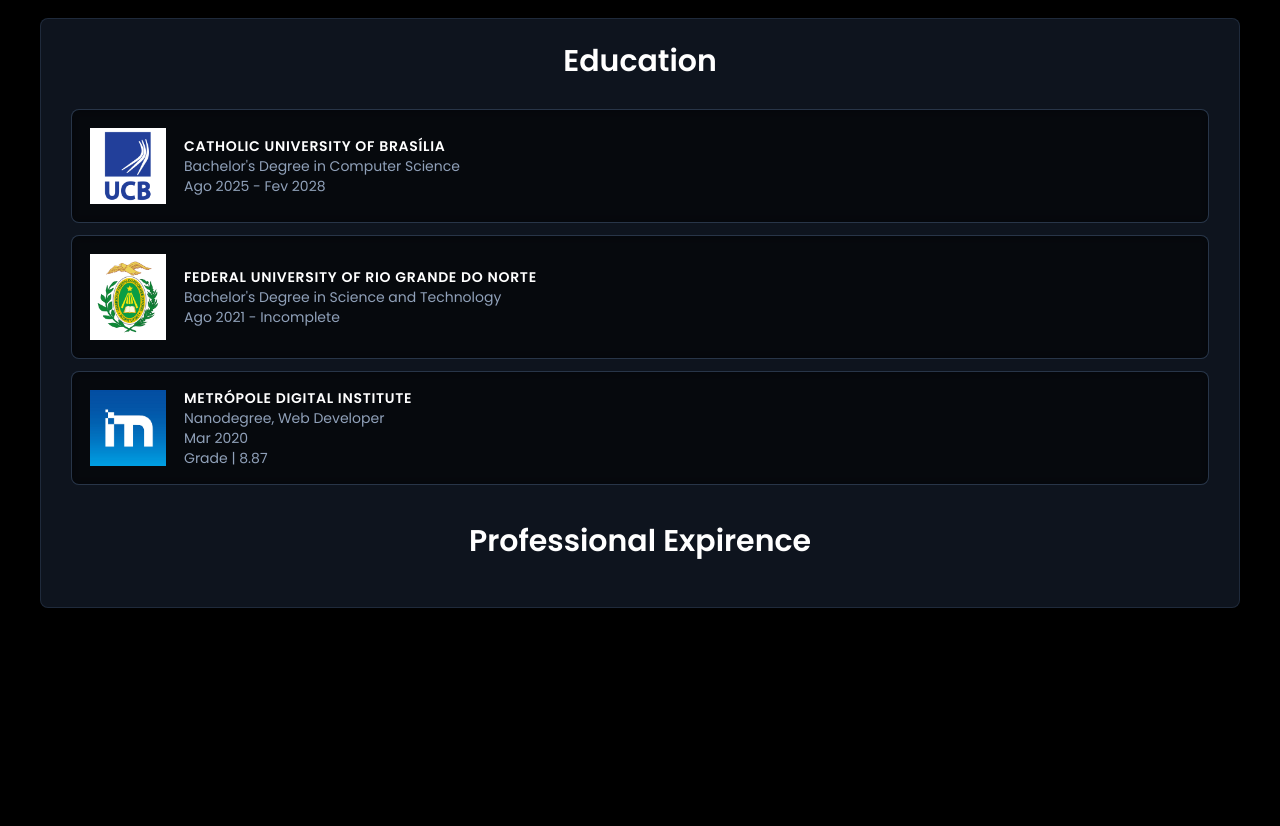
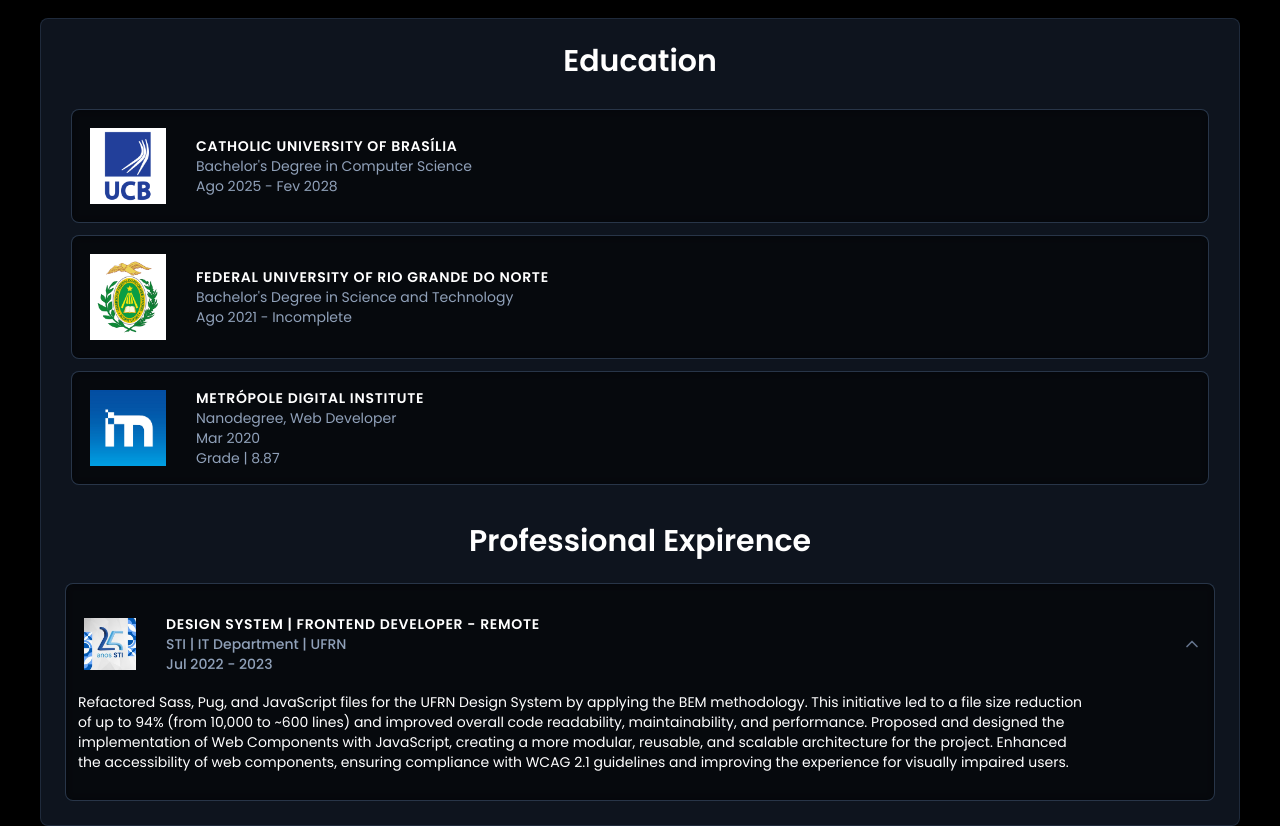
Before and after one commit to 3predu/Portfolio, a React (Vite) app: page / in a window 1280 px wide. Shown: the part 1568-2394 px from the top of the page. Before the commit the page ends 2176 px from the top, so only its background shows below. Built offline with nearby package versions, Linux system fonts and the light colour scheme.

Commit message:
feat: add component-expirience-AccordionCard

```diff
--- a/package.json
+++ b/package.json
@@ -13,6 +13,7 @@
     "@gsap/react": "^2.1.2",
     "@headlessui/react": "^2.2.7",
     "@heroicons/react": "^2.2.0",
+    "@radix-ui/react-accordion": "^1.2.12",
     "@radix-ui/react-avatar": "^1.1.10",
     "class-variance-authority": "^0.7.1",
     "clsx": "^2.1.1",
--- /dev/null
+++ b/src/Components/layouts/AccordionCard.tsx
@@ -0,0 +1,58 @@
+import {
+    Accordion,
+    AccordionContent,
+    AccordionItem,
+    AccordionTrigger,
+} from "@/Components/ui/accordion"
+import SpotlightCard from "./SpotlightCard"
+
+type AccordionCardProps = {
+    logo?: string;
+    nameInstitution?: string;
+    position?: string;
+    period?: string;
+    description?: string;
+}
+
+export function AccordionCard({ logo, nameInstitution, position, period, description }: AccordionCardProps) {
+    return (
+        <Accordion
+            type="single"
+            collapsible
+            className="w-full"
+            defaultValue="item-1"
+        >
+            <SpotlightCard className="custom-spotlight-card hover:shadow-[0_0_20px_5px_rgba(139,92,246,0.25)] hover:border-indigo-300" spotlightColor="rgba(147, 51, 234, 1)">
+                <AccordionItem
+                    value="item-1"
+                    className="gap-2 sm:gap-3 sm:p-3 w-full p-6 border rounded-lg border-slate-700/80 bg-black/70 backdrop-blur-xs hover:border-indigo-200 transition-all duration-300"
+
+                >
+                    <AccordionTrigger>
+                        <div className="flex flex-row items-center gap-4 sm:gap-6 w-full">
+                            <div className="w-12 sm:w-14 md:w-16">
+                                <img className="h-full w-auto p-1 sm:p-1.5" src={logo} alt="enterprise" />
+                            </div>
+                            <div>
+                                <h4 className="text-xs sm:text-sm font-custom uppercase tracking-wider font-semibold">
+                                    {position}
+                                </h4>
+                                <p className="text-xs sm:text-sm font-custom text-slate-400">
+                                    {nameInstitution}
+                                </p>
+                                <p className="text-xs sm:text-sm font-custom text-slate-400">
+                                    {period}
+                                </p>
+                            </div>
+                        </div>
+                    </AccordionTrigger>
+                    <AccordionContent className="flex flex-col gap-4 text-balance font-custom text-white text-xs sm:text-sm">
+                        <p>
+                            {description}
+                        </p>
+                    </AccordionContent>
+                </AccordionItem>
+            </SpotlightCard>
+        </Accordion>
+    )
+}
--- a/src/Components/sections/AboutPage.tsx
+++ b/src/Components/sections/AboutPage.tsx
@@ -6,12 +6,13 @@
 import { StatisticCard } from "../ui/StatisticCard";
 import { AiFillCode } from "react-icons/ai";
 import { Card } from "../ui/Card";
+import { AccordionCard } from "../layouts/AccordionCard";
 
 export function AboutPage() {
   return (
     <div
       id="about"
-      className="min-h-screen w-full max-w-(--breakpoint-2xl) mx-auto px-5 md:px-10 pt-20 md:pt-28 items-center text-white"
+      className="min-h-screen w-full max-w-(--breakpoint-2xl) mx-auto px-5 md:px-10 pt-20 md:pt-28 items-center text-white font-custom"
     >
       {/* Título da Seção */}
       <div className="text-center">
@@ -111,7 +112,7 @@
           />
         </div>
       </div>
-      {/*Sessão Educação*/}
+      {/*Sessão Educação e Experiência Profissional*/}
       <div>
         <div className="p-6 bg-slate-800/50 backdrop-blur-xs rounded-lg shadow-lg border border-slate-700/50">
           <div className="text-white text-2xl sm:text-2xl md:text-3xl font-custom font-semibold mb-4 sm:mb-6 text-center">
@@ -141,8 +142,20 @@
               grade="Grade | 8.87"
             />
           </div>
-          <div className="text-white text-2xl sm:text-2xl md:text-3xl font-custom font-semibold mb-4 sm:mb-6 text-center mt-8">
+          <div id="expirence" className="text-white text-2xl sm:text-2xl md:text-3xl font-custom font-semibold mb-4 sm:mb-6 text-center mt-8">
             <h1>Professional Expirence</h1>
+          </div>
+          <div id="experienceAccordion" className="space-y-4">
+            <AccordionCard
+              logo="/logotipo-sti.jpg"
+              position="Design System | Frontend Developer - Remote"
+              nameInstitution="STI | IT Department | UFRN"
+              period="Jul 2022 - 2023"
+              description="
+                Refactored Sass, Pug, and JavaScript files for the UFRN Design System by applying the BEM methodology. This initiative led to a file size reduction of up to 94% (from 10,000 to ~600 lines) and improved overall code readability, maintainability, and performance.
+                Proposed and designed the implementation of Web Components with JavaScript, creating a more modular, reusable, and scalable architecture for the project. Enhanced the accessibility of web components, ensuring compliance with WCAG 2.1 guidelines and improving the experience for visually impaired users.
+              "
+            />
           </div>
         </div>
       </div>
--- /dev/null
+++ b/src/Components/ui/Accordion.tsx
@@ -0,0 +1,55 @@
+import * as React from "react"
+import * as AccordionPrimitive from "@radix-ui/react-accordion"
+import { ChevronDown } from "lucide-react"
+
+import { cn } from "@/lib/utils"
+
+const Accordion = AccordionPrimitive.Root
+
+const AccordionItem = React.forwardRef<
+  React.ElementRef<typeof AccordionPrimitive.Item>,
+  React.ComponentPropsWithoutRef<typeof AccordionPrimitive.Item>
+>(({ className, ...props }, ref) => (
+  <AccordionPrimitive.Item
+    ref={ref}
+    className={cn("border-b", className)}
+    {...props}
+  />
+))
+AccordionItem.displayName = "AccordionItem"
+
+const AccordionTrigger = React.forwardRef<
+  React.ElementRef<typeof AccordionPrimitive.Trigger>,
+  React.ComponentPropsWithoutRef<typeof AccordionPrimitive.Trigger>
+>(({ className, children, ...props }, ref) => (
+  <AccordionPrimitive.Header className="flex">
+    <AccordionPrimitive.Trigger
+      ref={ref}
+      className={cn(
+        "flex flex-1 items-center justify-between py-4 text-sm font-medium transition-all text-left [&[data-state=open]>svg]:rotate-180",
+        className
+      )}
+      {...props}
+    >
+      {children}
+      <ChevronDown className="h-5 w-5 shrink-0 text-muted-foreground transition-transform duration-200" />
+    </AccordionPrimitive.Trigger>
+  </AccordionPrimitive.Header>
+))
+AccordionTrigger.displayName = AccordionPrimitive.Trigger.displayName
+
+const AccordionContent = React.forwardRef<
+  React.ElementRef<typeof AccordionPrimitive.Content>,
+  React.ComponentPropsWithoutRef<typeof AccordionPrimitive.Content>
+>(({ className, children, ...props }, ref) => (
+  <AccordionPrimitive.Content
+    ref={ref}
+    className="overflow-hidden text-sm data-[state=closed]:animate-accordion-up data-[state=open]:animate-accordion-down"
+    {...props}
+  >
+    <div className={cn("pb-4 pt-0", className)}>{children}</div>
+  </AccordionPrimitive.Content>
+))
+AccordionContent.displayName = AccordionPrimitive.Content.displayName
+
+export { Accordion, AccordionItem, AccordionTrigger, AccordionContent }
--- a/src/Components/ui/Card.tsx
+++ b/src/Components/ui/Card.tsx
@@ -21,15 +21,16 @@
     return (
         <div className=" gap-3 sm:gap-4 p-1 sm:p-1.5">
             <SpotlightCard className="custom-spotlight-card hover:shadow-[0_0_20px_5px_rgba(139,92,246,0.25)] hover:border-indigo-300" spotlightColor="rgba(147, 51, 234, 1)">
-                <a className="flex flex-row items-center gap-2 sm:gap-3 sm:p-3 w-full p-6
+                <div className="flex flex-row items-center gap-2 sm:gap-3 sm:p-3 w-full p-6
                                 border rounded-lg border-slate-700/80 bg-black/70 backdrop-blur-xs hover:border-indigo-200
                                 transition-all duration-300
-                                    "
+                            ">
+                    <a className="flex flex-row items-center gap-4 sm:gap-6 w-full"
                         href={href}
                         target="_blank"
                     >
                         <div className="w-16 sm:w-20 md:w-22">
-                        <img className="h-full w-auto p-1 sm:p-1.5" src={logo} alt="University" />
+                            <img className="h-full w-auto p-1 sm:p-1.5" src={logo} alt="entherprise" />
                         </div>
                         <div>
                             <h4 className="text-xs sm:text-sm font-custom uppercase tracking-wider font-semibold">
@@ -46,6 +47,7 @@
                             </p>
                         </div>
                     </a>
+                </div>
             </SpotlightCard>
         </div>
     )
```
Also changed, not shown: public/logotipo-sti.jpg (added), 1 other file (tests, documents, lock files or other folders). Lines whose indentation alone changed are shown as unchanged.
